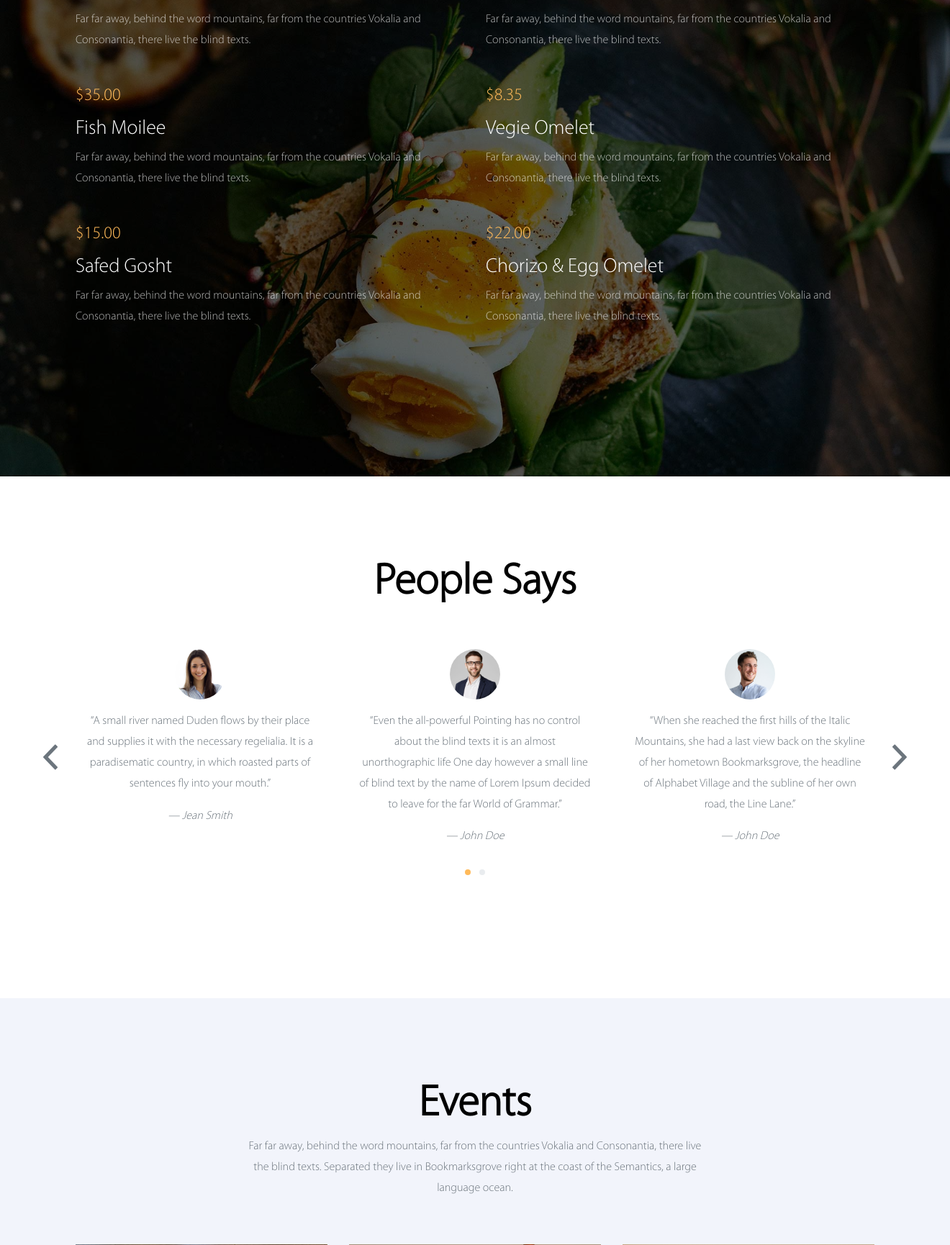
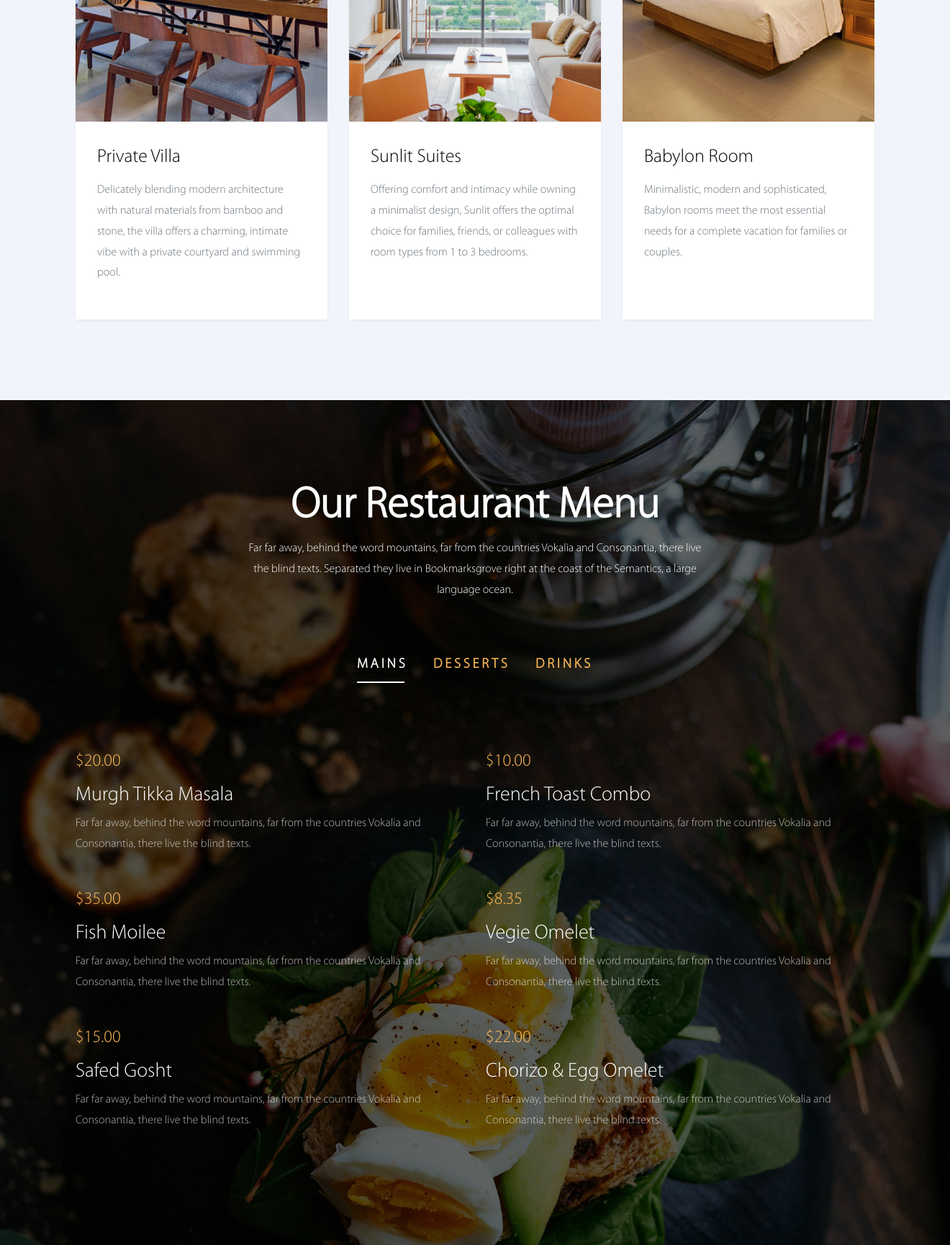
Before and after one commit to vodanh86/senbachdiep, a PHP site: page / in a window 1320 px wide; the page is wider, and only the part inside the window is pictured. Shown: the part 3938-5668 px from the top of that part at 72% size. Run offline with PHP 8.4, Linux system fonts and the light colour scheme; some web fonts are replaced.

Commit message:
update style

```diff
--- a/index.php
+++ b/index.php
@@ -165,6 +165,46 @@
       </div>
     </section>
     <!-- END section -->
+    <section class="section blog-post-entry bg-light">
+      <div class="container">
+        <div class="row justify-content-center text-center mb-5">
+          <div class="col-md-7">
+            <h1 class="heading fs-0 text-futura aos-init aos-animate" data-aos="fade-up">RETREAT AT NAMAN</h1>
+          </div>
+        </div>
+        <div class="row">
+          <div class="col-lg-4 col-md-6 col-sm-6 col-12 post" data-aos="fade-up" data-aos-delay="100">
+
+            <div class="media media-custom d-block mb-4 h-100">
+              <a href="#" class="mb-4 d-block"><img src="images/img_1.jpg" alt="Image placeholder" class="img-fluid"></a>
+              <div class="media-body">
+                <h2 class="mt-0 mb-3"><a href="#">Private Villa</a></h2>
+                <p>Delicately blending modern architecture with natural materials from bamboo and stone, the villa offers a charming, intimate vibe with a private courtyard and swimming pool.</p>
+              </div>
+            </div>
+
+          </div>
+          <div class="col-lg-4 col-md-6 col-sm-6 col-12 post" data-aos="fade-up" data-aos-delay="200">
+            <div class="media media-custom d-block mb-4 h-100">
+              <a href="#" class="mb-4 d-block"><img src="images/img_2.jpg" alt="Image placeholder" class="img-fluid"></a>
+              <div class="media-body">
+                <h2 class="mt-0 mb-3"><a href="#">Sunlit Suites</a></h2>
+                <p>Offering comfort and intimacy while owning a minimalist design, Sunlit offers the optimal choice for families, friends, or colleagues with room types from 1 to 3 bedrooms.</p>
+              </div>
+            </div>
+          </div>
+          <div class="col-lg-4 col-md-6 col-sm-6 col-12 post" data-aos="fade-up" data-aos-delay="300">
+            <div class="media media-custom d-block mb-4 h-100">
+              <a href="#" class="mb-4 d-block"><img src="images/img_3.jpg" alt="Image placeholder" class="img-fluid"></a>
+              <div class="media-body">
+                <h2 class="mt-0 mb-3"><a href="#">Babylon Room</a></h2>
+                <p>Minimalistic, modern and sophisticated, Babylon rooms meet the most essential needs for a complete vacation for families or couples.</p>
+              </div>
+            </div>
+          </div>
+        </div>
+      </div>
+    </section>
 
     <section class="section bg-image overlay" style="background-image: url('images/hero_3.jpg');">
       <div class="container">
@@ -394,52 +434,6 @@
       </div>
     </section>
 
-
-    <section class="section blog-post-entry bg-light">
-      <div class="container">
-        <div class="row justify-content-center text-center mb-5">
-          <div class="col-md-7">
-            <h2 class="heading" data-aos="fade-up">Events</h2>
-            <p data-aos="fade-up">Far far away, behind the word mountains, far from the countries Vokalia and Consonantia, there live the blind texts. Separated they live in Bookmarksgrove right at the coast of the Semantics, a large language ocean.</p>
-          </div>
-        </div>
-        <div class="row">
-          <div class="col-lg-4 col-md-6 col-sm-6 col-12 post" data-aos="fade-up" data-aos-delay="100">
-
-            <div class="media media-custom d-block mb-4 h-100">
-              <a href="#" class="mb-4 d-block"><img src="images/img_1.jpg" alt="Image placeholder" class="img-fluid"></a>
-              <div class="media-body">
-                <span class="meta-post">February 26, 2018</span>
-                <h2 class="mt-0 mb-3"><a href="#">Travel Hacks to Make Your Flight More Comfortable</a></h2>
-                <p>Far far away, behind the word mountains, far from the countries Vokalia and Consonantia, there live the blind texts.</p>
-              </div>
-            </div>
-
-          </div>
-          <div class="col-lg-4 col-md-6 col-sm-6 col-12 post" data-aos="fade-up" data-aos-delay="200">
-            <div class="media media-custom d-block mb-4 h-100">
-              <a href="#" class="mb-4 d-block"><img src="images/img_2.jpg" alt="Image placeholder" class="img-fluid"></a>
-              <div class="media-body">
-                <span class="meta-post">February 26, 2018</span>
-                <h2 class="mt-0 mb-3"><a href="#">5 Job Types That Aallow You To Earn As You Travel The World</a></h2>
-                <p>Separated they live in Bookmarksgrove right at the coast of the Semantics, a large language ocean.</p>
-              </div>
-            </div>
-          </div>
-          <div class="col-lg-4 col-md-6 col-sm-6 col-12 post" data-aos="fade-up" data-aos-delay="300">
-            <div class="media media-custom d-block mb-4 h-100">
-              <a href="#" class="mb-4 d-block"><img src="images/img_3.jpg" alt="Image placeholder" class="img-fluid"></a>
-              <div class="media-body">
-                <span class="meta-post">February 26, 2018</span>
-                <h2 class="mt-0 mb-3"><a href="#">30 Great Ideas On Gifts For Travelers</a></h2>
-                <p>A small river named Duden flows by their place and supplies it with the necessary regelialia. t is a paradisematic country, in which roasted parts of sentences.</p>
-              </div>
-            </div>
-          </div>
-        </div>
-      </div>
-    </section>
-
     <section class="section bg-image overlay" style="background-image: url('images/hero_4.jpg');">
         <div class="container" >
           <div class="row align-items-center">
```
